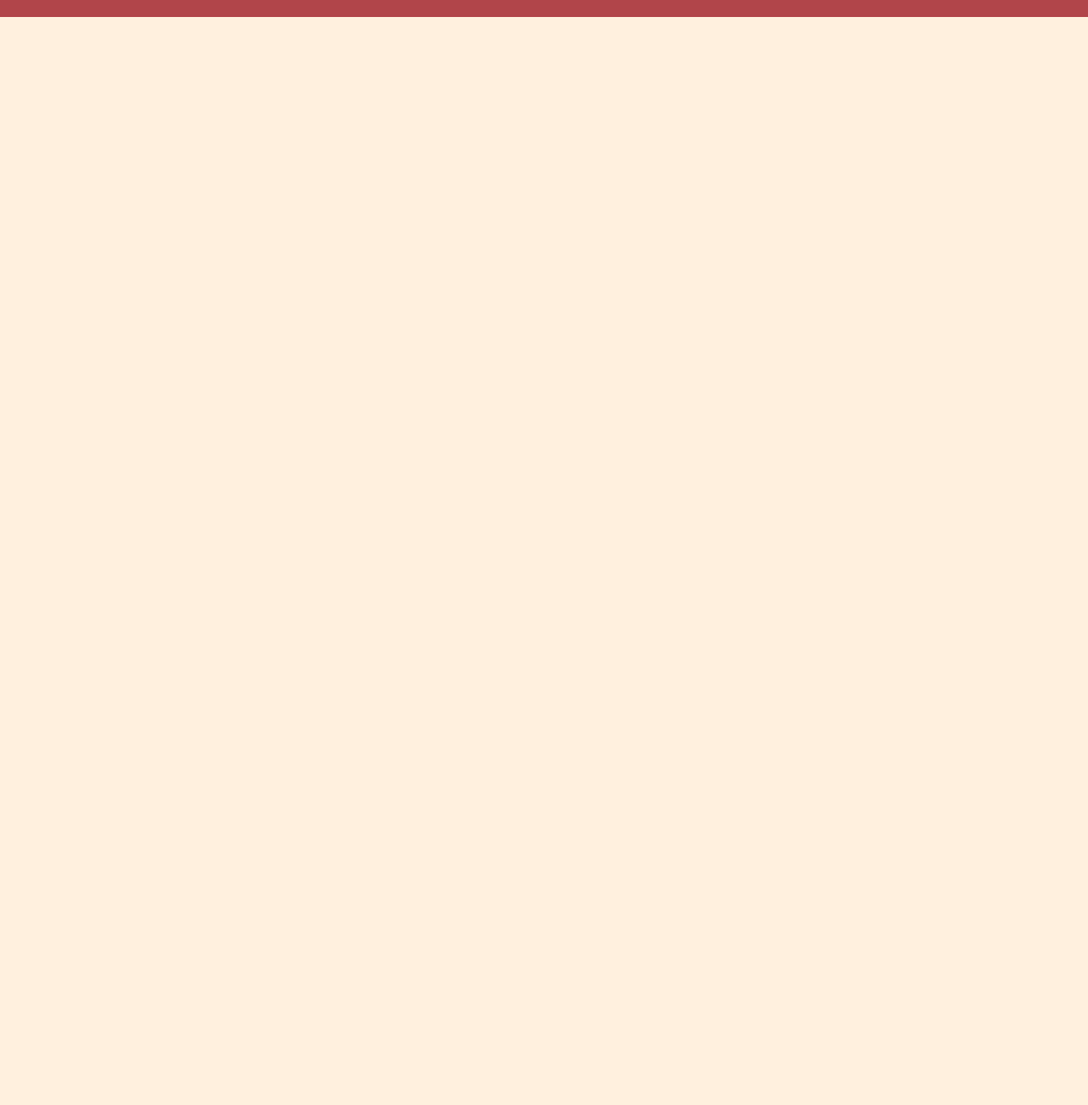
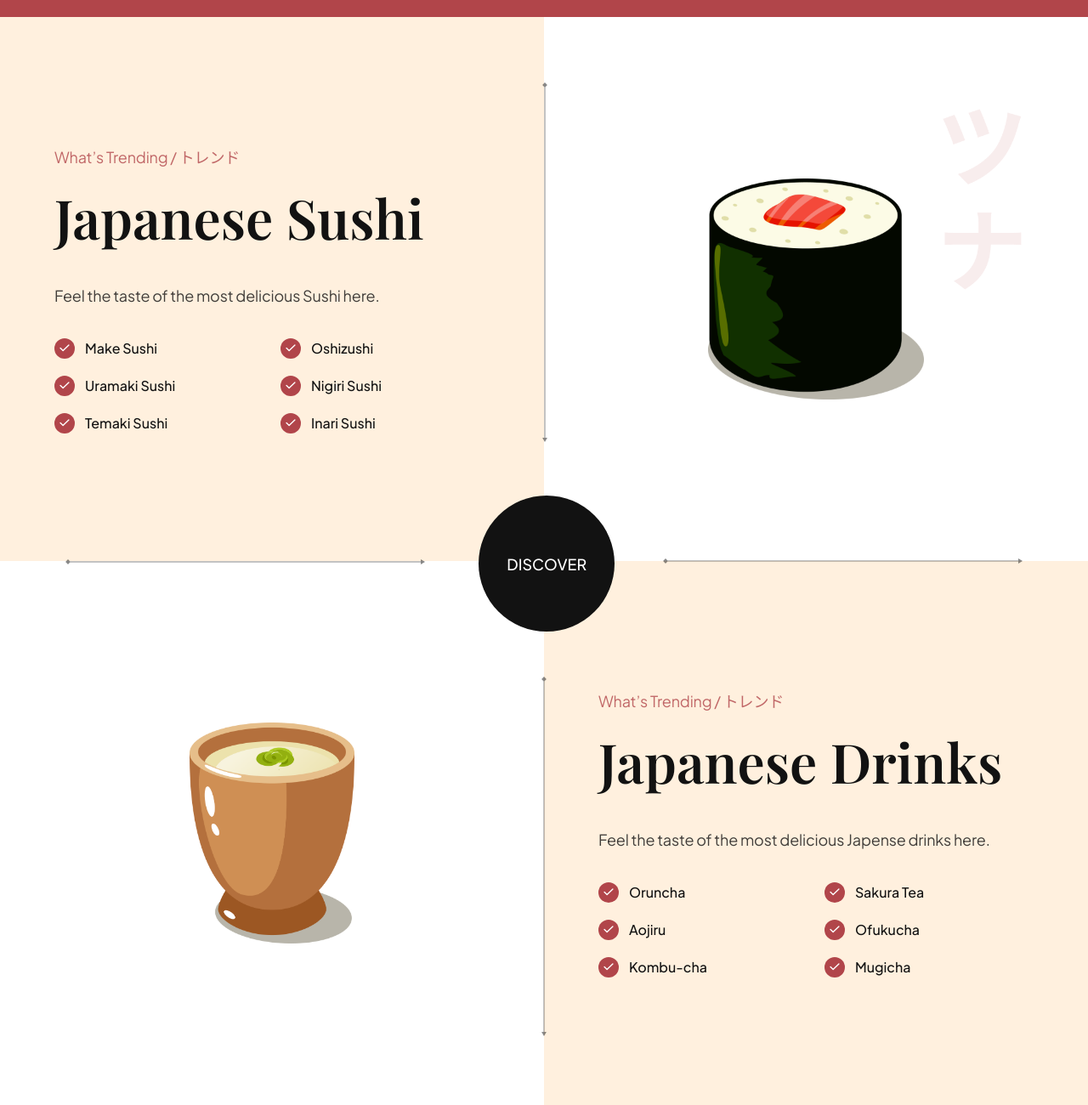
Before and after one commit to Hussam812/sushiApp, a website built with Vite: page index.html in a window 1280 px wide. Shown: the part 2497-3797 px from the top of the page at 85% size. Before the commit the page ends 2517 px from the top, so only its background shows below. Built offline with nearby package versions, Linux system fonts and the light colour scheme.

Commit message:
trending

```diff
--- /dev/null
+++ b/css/sections/trending.css
@@ -0,0 +1,160 @@
+.trending {
+    position: relative;
+
+    display: flex;
+    flex-direction: column;
+    overflow: hidden;
+  }
+
+  .trending__discover {
+    position: absolute;
+    top: 44%;
+    left: 44%;
+    z-index: 1;
+
+    width: 160px;
+    height: 160px;
+
+    border-radius: 100%;
+    background-color: var(--secondary-color);
+    cursor: pointer;
+
+    display: flex;
+    justify-content: center;
+    align-items: center;
+  }
+
+  .trending__discover p {
+    font-size: 18px;
+    font-weight: 500;
+    font-family: var(--plus-jakarta-sans);
+
+    text-transform: uppercase;
+    color: #fff;
+  }
+
+  .trending-sushi,
+  .trending-drinks {
+    width: 100%;
+    min-height: 640px;
+
+    display: flex;
+    flex-direction: row;
+  }
+
+  .trending__content {
+    flex: 1;
+    display: flex;
+    justify-content: center;
+    flex-direction: column;
+
+    padding: 32px 64px;
+  }
+
+  .trending__list {
+    list-style: none;
+
+    flex-wrap: wrap;
+    gap: 20px;
+  }
+
+  .trending__list li {
+    flex: 1;
+    display: flex;
+    align-items: center;
+    flex-direction: row;
+    gap: 12px;
+
+    min-width: 210px;
+  }
+
+  .trending__icon {
+    width: 24px;
+    height: 24px;
+
+    border-radius: 100%;
+    background-color: var(--primary-color);
+  }
+
+  .trending__icon img {
+    width: 50%;
+    height: 50%;
+    object-fit: contain;
+  }
+
+  .trending__list p {
+    flex: 1;
+    font-size: 16px;
+    font-weight: 500;
+    font-family: var(--plus-jakarta-sans);
+
+    color: var(--secondary-color);
+  }
+
+  .trending__image {
+    flex: 1;
+
+    position: relative;
+    padding: 32px 64px;
+
+    background-color: var(--color-white);
+    background-repeat: no-repeat;
+    background-size: contain;
+    background-position: center;
+  }
+
+  .trending-sushi .trending__image {
+    background-image: url("../../assets/japanese_sushi.png");
+  }
+
+  .trending-drink .trending__image {
+    background-image: url("../../assets/japanese_drinks.png");
+  }
+
+  .trending__image img {
+    width: 254px;
+    height: 260px;
+    object-fit: contain;
+  }
+
+  /* Arrows */
+  .trending__arrow {
+    position: absolute;
+    z-index: 1;
+  }
+
+  .trending__arrow img {
+    object-fit: contain;
+  }
+
+  .trending__arrow-left {
+    left: -2.5px;
+    top: 12%;
+  }
+
+  .trending__arrow-left img,
+  .trending__arrow-top img {
+    width: auto;
+    height: 100%;
+  }
+
+  .trending__arrow-top {
+    top: -10.5px;
+    left: 12%;
+  }
+
+  .trending__arrow-bottom {
+    bottom: -6.5px;
+    right: 12%;
+  }
+
+  .trending__arrow-bottom img,
+  .trending__arrow-right img {
+    width: 100%;
+    height: auto;
+  }
+
+  .trending__arrow-right {
+    right: -2.5px;
+    bottom: 12%;
+  }
--- a/css/style.css
+++ b/css/style.css
@@ -7,9 +7,10 @@
 @import url("sections/about.css");
 
 @import url("sections/popular.css");
+@import url("sections/trending.css");
+
 
 /*
-@import url("sections/trending.css");
 @import url("sections/subscribe.css");
 @import url("sections/footer.css");
  */
--- a/index.html
+++ b/index.html
@@ -79,7 +79,7 @@
     <section class="about-us" id="about-us">
       <div class="about-us__image">
         <div class="about-us__image-sushi3">
-          <img src="assets/sushi-3.png" alt="sushi" />
+          <img src="assets/sushi-3.png" alt="sushi" data-aos="fade-right" />
         </div>
         <button class="about-us__button">
           Learn More
@@ -87,10 +87,10 @@
         </button>
 
         <div class="about-us__image-sushi2">
-          <img src="assets/sushi-2.png" alt="sushi" />
+          <img src="assets/sushi-2.png" alt="sushi" data-aos="fade-right" />
         </div>
       </div>
-      <div class="about-us__content">
+      <div class="about-us__content" data-aos="fade-left">
         <p class="sushi__subtitle">About Us / 私たちに関しては</p>
         <h3 class="sushi__title">
           Our mission is to bring true Japanese flavours to you.
@@ -104,8 +104,13 @@
     </section>
 
     <section class="popular-foods" id="menu">
-      <h2 class="popular-foods__title">Popular Food / 人気</h2>
-      <div class="popular-foods__filters sushi__hide-scrollbar">
+      <h2 class="popular-foods__title" data-aos="flip-up">
+        Popular Food / 人気
+      </h2>
+      <div
+        class="popular-foods__filters sushi__hide-scrollbar"
+        data-aos="fade-up"
+      >
         <button class="popular-foods__filters-btn active">All</button>
         <button class="popular-foods__filters-btn">
           <img src="assets/sushi-9.png" alt="sushi 9" />
@@ -125,7 +130,7 @@
         </button>
         <button class="popular-foods__filters-btn">All</button>
       </div>
-      <div class="popular-foods__catalogue">
+      <div class="popular-foods__catalogue" data-aos="fade-up">
         <article class="popular-foods__card">
           <img
             src="assets/sushi-12.png"
@@ -186,6 +191,136 @@
       </button>
     </section>
 
+    <section class="trending" id="food">
+      <section class="trending-sushi">
+        <div class="trending__content" data-aos="fade-right">
+          <p class="sushi__subtitle">What’s Trending / トレンド</p>
+
+          <h3 class="sushi__title">Japanese Sushi</h3>
+          <p class="sushi__description">
+            Feel the taste of the most delicious Sushi here.
+          </p>
+
+          <ul class="trending__list flex-between">
+            <li>
+              <div class="trending__icon flex-center">
+                <img src="assets/check.svg" alt="check" />
+              </div>
+              <p>Make Sushi</p>
+            </li>
+            <li>
+              <div class="trending__icon flex-center">
+                <img src="assets/check.svg" alt="check" />
+              </div>
+              <p>Oshizushi</p>
+            </li>
+            <li>
+              <div class="trending__icon flex-center">
+                <img src="assets/check.svg" alt="check" />
+              </div>
+              <p>Uramaki Sushi</p>
+            </li>
+            <li>
+              <div class="trending__icon flex-center">
+                <img src="assets/check.svg" alt="check" />
+              </div>
+              <p>Nigiri Sushi</p>
+            </li>
+            <li>
+              <div class="trending__icon flex-center">
+                <img src="assets/check.svg" alt="check" />
+              </div>
+              <p>Temaki Sushi</p>
+            </li>
+            <li>
+              <div class="trending__icon flex-center">
+                <img src="assets/check.svg" alt="check" />
+              </div>
+              <p>Inari Sushi</p>
+            </li>
+          </ul>
+        </div>
+
+        <div class="trending__image flex-center">
+          <img src="assets/sushi-5.png" alt="sushi-5" data-aos="fade-left" />
+
+          <div class="trending__arrow trending__arrow-left">
+            <img src="assets/arrow-vertical.svg" alt="arrow vertical" />
+          </div>
+
+          <div class="trending__arrow trending__arrow-bottom">
+            <img src="assets/arrow-horizontal.svg" alt="arrow horizontal" />
+          </div>
+        </div>
+      </section>
+
+      <div class="trending__discover" data-aos="zoom-in">
+        <p>Discover</p>
+      </div>
+
+      <section class="trending-drinks">
+        <div class="trending__image flex-center">
+          <img src="assets/sushi-4.png" alt="sushi-4" data-aos="fade-right" />
+
+          <div class="trending__arrow trending__arrow-top">
+            <img src="assets/arrow-horizontal.svg" alt="arrow horizontal" />
+          </div>
+
+          <div class="trending__arrow trending__arrow-right">
+            <img src="assets/arrow-vertical.svg" alt="arrow vertical" />
+          </div>
+        </div>
+
+        <div class="trending__content" data-aos="fade-left">
+          <p class="sushi__subtitle">What’s Trending / トレンド</p>
+
+          <h3 class="sushi__title">Japanese Drinks</h3>
+          <p class="sushi__description">
+            Feel the taste of the most delicious Japense drinks here.
+          </p>
+
+          <ul class="trending__list flex-between">
+            <li>
+              <div class="trending__icon flex-center">
+                <img src="assets/check.svg" alt="check" />
+              </div>
+              <p>Oruncha</p>
+            </li>
+            <li>
+              <div class="trending__icon flex-center">
+                <img src="assets/check.svg" alt="check" />
+              </div>
+              <p>Sakura Tea</p>
+            </li>
+            <li>
+              <div class="trending__icon flex-center">
+                <img src="assets/check.svg" alt="check" />
+              </div>
+              <p>Aojiru</p>
+            </li>
+            <li>
+              <div class="trending__icon flex-center">
+                <img src="assets/check.svg" alt="check" />
+              </div>
+              <p>Ofukucha</p>
+            </li>
+            <li>
+              <div class="trending__icon flex-center">
+                <img src="assets/check.svg" alt="check" />
+              </div>
+              <p>Kombu-cha</p>
+            </li>
+            <li>
+              <div class="trending__icon flex-center">
+                <img src="assets/check.svg" alt="check" />
+              </div>
+              <p>Mugicha</p>
+            </li>
+          </ul>
+        </div>
+      </section>
+    </section>
+
     <script type="module" src="js/script.js"></script>
   </body>
 </html>
```
